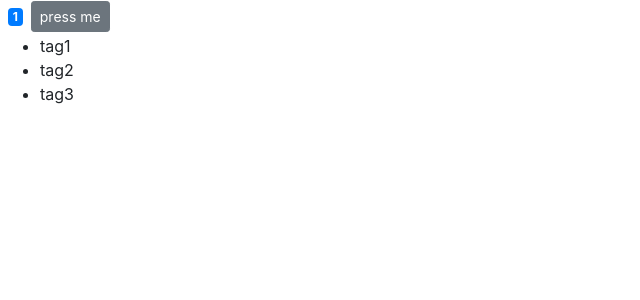
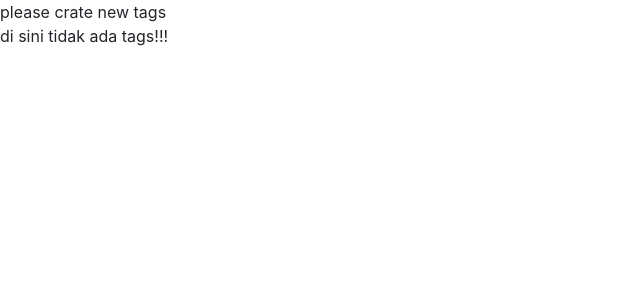
Before and after one commit to talentamaulana10/counter-app, a React (Create React App) app: page / in a window 1280 px wide. Shown: the top 300 px of the page, without its empty margins (0-640 px from the left). Built offline with nearby package versions, Linux system fonts and the light colour scheme.

Commit message:
conditional rendering

```diff
--- a/src/components/counter.jsx
+++ b/src/components/counter.jsx
@@ -3,30 +3,24 @@ import React, { Component } from "react";
 export default class Counter extends Component {
   state = {
     count: 1,
-    tags: ["tag1", "tag2", "tag3"]
+    tags: []
   };
+  renderTags() {
+    if (this.state.tags.length === 0) return <p>di sini tidak ada tags!!!</p>;
+    return (
+      <ul>
+        {this.state.tags.map(tag => (
+          <li key={tag}>{tag}</li>
+        ))}
+      </ul>
+    );
+  }
   render() {
     return (
       <div>
-        <span className={this.getBadgeClasses()}>{this.formatCount()}</span>
-        <button className="btn btn-secondary btn-sm">press me</button>
-        <ul>
-          {this.state.tags.map(tag => (
-            <li key={tag}>{tag}</li>
-          ))}
-        </ul>
+        {this.state.tags.length === 0 && "please crate new tags"}
+        {this.renderTags()}
       </div>
     );
   }
-  getBadgeClasses() {
-    let classes = "badge m-2 badge-";
-    classes += this.state.count === 0 ? "warning" : "primary";
-    return classes;
-  }
-
-  formatCount() {
-    const { count } = this.state;
-
-    return count === 0 ? "Zero" : count;
-  }
 }
```
